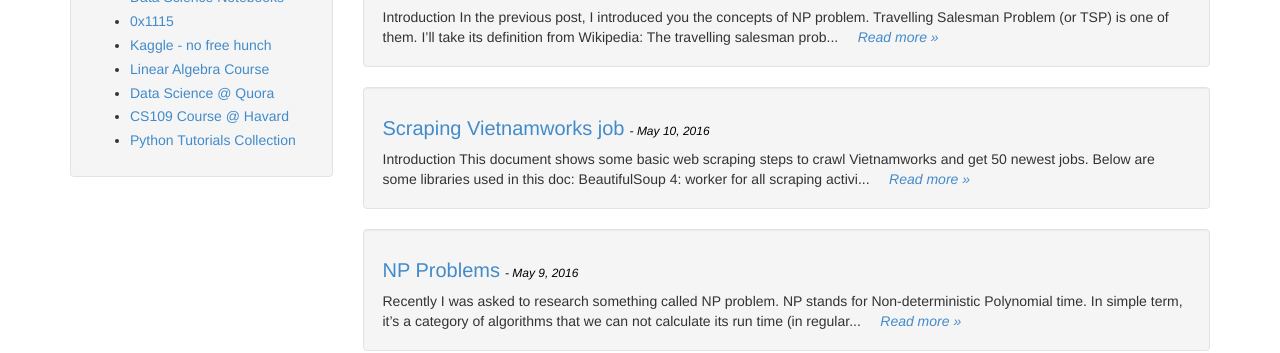
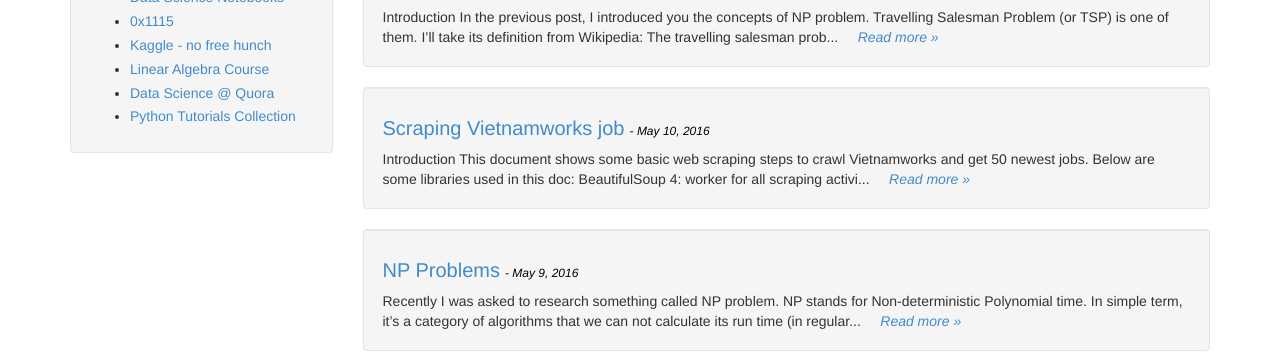
Before and after one commit to hoanvu/hoanvu.github.io, a Jekyll site: the page built from index.html, in a window 1280 px wide. Shown: the part 980-1333 px from the top of the page. Built offline with Jekyll 4.4.1, drawn with Linux system fonts in a browser that asks for light colours; the list of posts is cut into pages by our own code.

Commit message:
update links

```diff
--- a/_includes/links-list.html
+++ b/_includes/links-list.html
@@ -5,6 +5,5 @@
     <li><a href="http://blog.kaggle.com/" target="_blank">Kaggle - no free hunch</a></li>
     <li><a href="https://www.khanacademy.org/math/linear-algebra" target="_blank">Linear Algebra Course</a></li>
     <li><a href="https://www.quora.com/topic/Data-Science" target="_blank">Data Science @ Quora</a></li>
-    <li><a href="http://cs109.github.io/2015/" target="_blank">CS109 Course @ Havard</a></li>
     <li><a href="https://python.zeef.com/luis.solis" target="_blank">Python Tutorials Collection</a></li>
 </ul>
```
